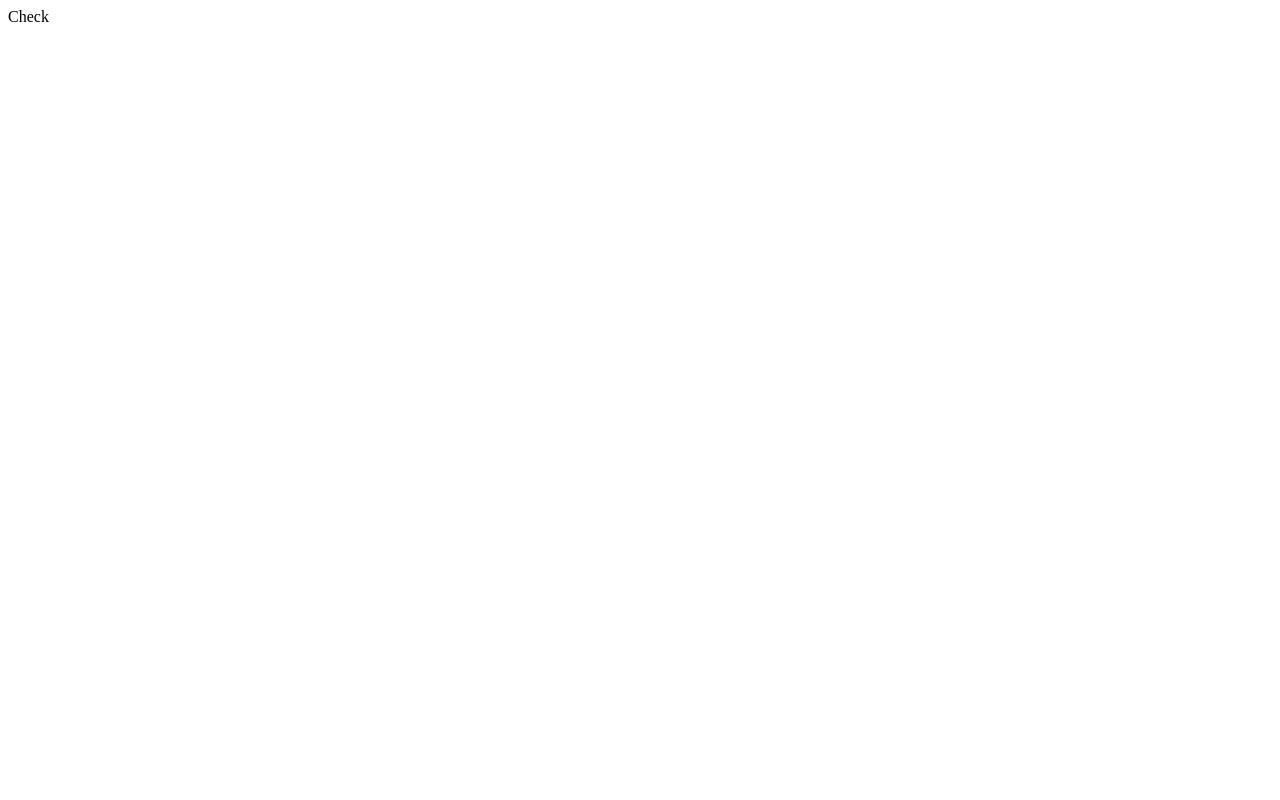
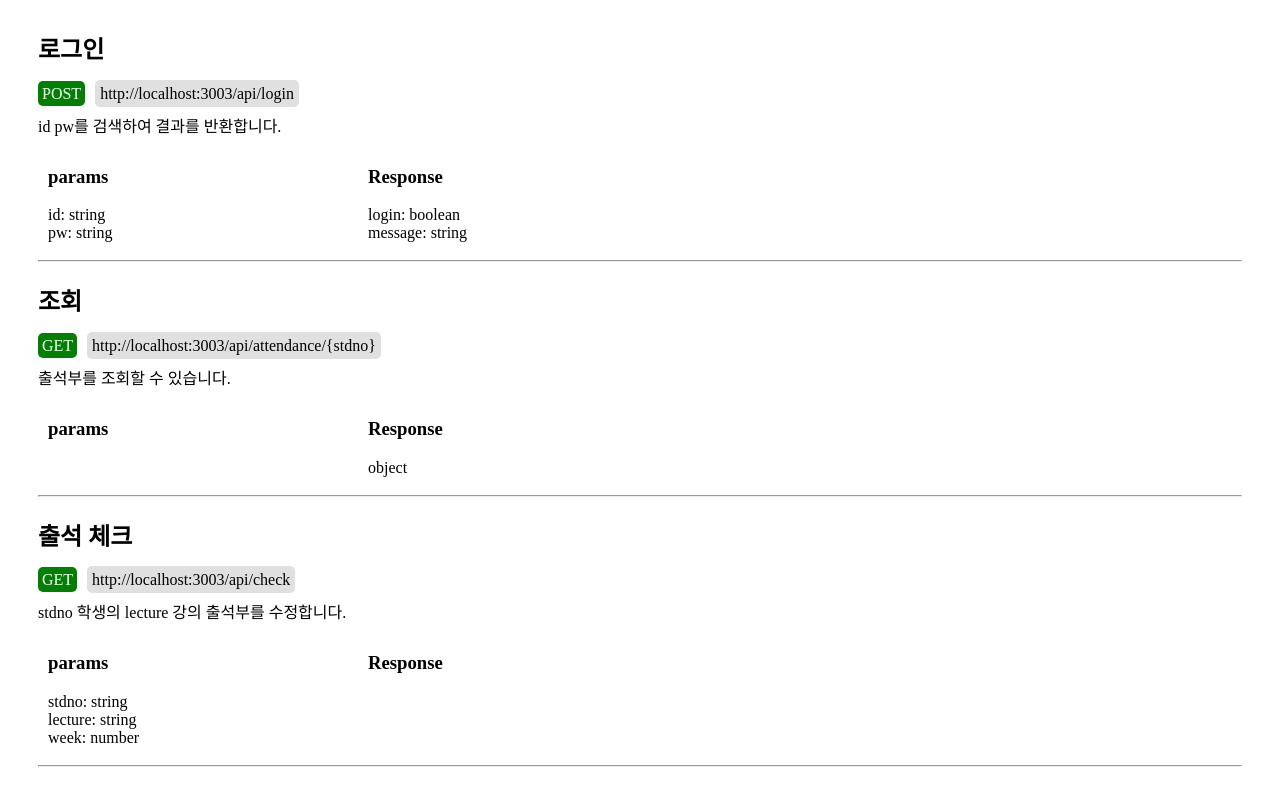
Before and after one commit to checkchek/Attendance_Check_Web-api, a Next.js app: page / in a window 1280 px wide. Built offline with nearby package versions, Linux system fonts and the light colour scheme.

Commit message:
출석부 수정, 조회, login  api

```diff
--- /dev/null
+++ b/pages/api/attendance/[stdno].ts
@@ -0,0 +1,25 @@
+// Next.js API route support: https://nextjs.org/docs/api-routes/introduction
+import User from "@/models/User";
+import type { NextApiRequest, NextApiResponse } from "next";
+import Lecture, { ILecture } from "@/models/Lecture";
+import dbConnect from "@/utils/db/dbConnect";
+
+type Data = {
+  result: string;
+};
+
+export default async function handler(
+  req: NextApiRequest,
+  res: NextApiResponse<Data>
+) {
+  dbConnect();
+  const stdno = String(req.query.stdno);
+  const user = await User.findOne({ stdno: stdno }).populate("lectures");
+
+  let resObj: any = {};
+  user.lectures.map((lecture: ILecture) => {
+    resObj[lecture.name] = lecture.attendance[stdno];
+  });
+
+  return res.status(200).json({ result: resObj });
+}
--- a/pages/api/check.ts
+++ b/pages/api/check.ts
@@ -1,29 +1,42 @@
 // Next.js API route support: https://nextjs.org/docs/api-routes/introduction
+import User from "@/models/User";
 import type { NextApiRequest, NextApiResponse } from "next";
+import Lecture, { IAttendance, ILecture } from "@/models/Lecture";
+import dbConnect from "@/utils/db/dbConnect";
 
 type Data = {
   stdno: string;
-  date: string;
-  time: string;
 };
 
 export default async function handler(
   req: NextApiRequest,
   res: NextApiResponse<Data>
 ) {
+  dbConnect();
   const stdno = String(req.query.stdno);
+  const lectureName = String(req.query.lecture);
+  const week = Number(req.query.week);
+  console.log(stdno, lectureName);
 
-  const today = new Date();
-  const year = today.getFullYear();
-  const month = ("0" + (today.getMonth() + 1)).slice(-2);
-  const day = ("0" + today.getDate()).slice(-2);
-  const hours = ("0" + today.getHours()).slice(-2);
-  const minutes = ("0" + today.getMinutes()).slice(-2);
-  const seconds = ("0" + today.getSeconds()).slice(-2);
-  const timeString = hours + ":" + minutes + ":" + seconds;
-  const dateString = year + "-" + month + "-" + day;
+  // const today = new Date();
+  // const year = today.getFullYear();
+  // const month = ("0" + (today.getMonth() + 1)).slice(-2);
+  // const day = ("0" + today.getDate()).slice(-2);
+  // const hours = ("0" + today.getHours()).slice(-2);
+  // const minutes = ("0" + today.getMinutes()).slice(-2);
+  // const seconds = ("0" + today.getSeconds()).slice(-2);
+  // const timeString = hours + ":" + minutes + ":" + seconds;
+  // const dateString = year + "-" + month + "-" + day;
 
-  return res
-    .status(200)
-    .json({ stdno: stdno, date: dateString, time: timeString });
+  const lecture = await Lecture.findOne({ name: lectureName });
+  const attendance_list = { ...lecture.attendance };
+  const attendance_copy = [...attendance_list[stdno]];
+  attendance_copy[week] = 0;
+  attendance_list[stdno] = attendance_copy;
+  lecture.attendance = attendance_list;
+
+  console.log(lecture);
+  await lecture.save();
+
+  return res.status(200).json({ stdno: stdno });
 }
--- a/pages/api/initial.ts
+++ b/pages/api/initial.ts
@@ -46,7 +46,7 @@ export default async function handler(
   });
 
   // 수강생 초기화 (생성)
-  lecture1.students = [user1];
+  lecture1.students = [user1, user3];
   lecture2.students = [user1, user2];
   lecture3.students = [user3];
 
--- /dev/null
+++ b/pages/api/login.ts
@@ -0,0 +1,27 @@
+import User, { IUser } from "@/models/User";
+import dbConnect from "@/utils/db/dbConnect";
+import { HydratedDocument } from "mongoose";
+import { NextApiRequest, NextApiResponse } from "next";
+
+export default async function handler(
+  req: NextApiRequest,
+  res: NextApiResponse
+) {
+  console.log("login api");
+  dbConnect();
+  const { id, pw } = req.body;
+  const user = await User.findOne({ id: id });
+  if (!user) {
+    return res.status(200).json({ login: "false", message: "user not found." });
+  }
+
+  if (user.pw === pw) {
+    return res
+      .status(200)
+      .json({ login: "success", message: "login success." });
+  } else {
+    return res
+      .status(200)
+      .json({ login: "false", message: "user password is not matched." });
+  }
+}
--- a/pages/api/status.ts
+++ /dev/null
@@ -1,12 +0,0 @@
-import dbConnect from "@/utils/db/dbConnect";
-import { NextApiRequest, NextApiResponse } from "next";
-
-export default async function handler(
-  req: NextApiRequest,
-  res: NextApiResponse
-) {
-  await dbConnect();
-
-  const stdno = String(req.query.stdno);
-  return res.status(200).json({});
-}
--- a/pages/api/test.ts
+++ b/pages/api/test.ts
@@ -7,9 +7,11 @@ export default async function handler(
   req: NextApiRequest,
   res: NextApiResponse
 ) {
+  console.log("test");
   await dbConnect();
-  const lecture = await Lecture.find({ name: "C언어" });
-  console.log(lecture[0].attendance);
+
+  const users = await User.find({});
+  users.remove();
 
   return res.status(200).json({});
 }
--- a/pages/index.tsx
+++ b/pages/index.tsx
@@ -1,3 +1,111 @@
+import styled from "styled-components";
+
+const Wrapper = styled.div`
+  margin: 30px;
+`;
+const Item = styled.div``;
+const Params = styled.div`
+  margin: 10px;
+  width: 300px;
+`;
+const Response = styled.div`
+  margin: 10px;
+`;
+const H3 = styled.div`
+  margin-bottom: 10px;
+`;
+const Url = styled.span`
+  background-color: #e0e0e0;
+  border-radius: 5px;
+  padding: 5px;
+  margin-left: 10px;
+`;
+const Method = styled.span`
+  background-color: green;
+  color: white;
+  border-radius: 5px;
+  padding: 4px;
+  margin-bottom: 10px;
+`;
+const Row = styled.div`
+  display: flex;
+  align-items: flex-start;
+`;
+
+interface IBlockProps {
+  title: string;
+  method: string;
+  url: string;
+  desc: string;
+  params?: string[];
+  res?: string[];
+}
+function Block({ title, method, url, desc, params, res }: IBlockProps) {
+  return (
+    <Item>
+      <h2>{title}</h2>
+      <H3>
+        <Method>{method}</Method>
+        <Url>{url}</Url>
+      </H3>
+      <div>{desc}</div>
+      <Row>
+        <Params>
+          <h3>params</h3>
+          {params?.map((p, idx) => (
+            <>
+              <span key={idx}>{p}</span>
+              <br />
+            </>
+          ))}
+        </Params>
+
+        <Response>
+          <h3>Response</h3>
+          {res?.map((p, idx) => (
+            <>
+              <span key={idx}>{p}</span>
+              <br />
+            </>
+          ))}
+        </Response>
+      </Row>
+      <hr />
+    </Item>
+  );
+}
+
 export default function Home() {
-  return <>Check</>;
+  const obj = {
+    result: {
+      C언어: [-1, -1, -1, -1, -1, -1, -1, -1, -1, -1, -1, -1, -1, -1, -1, -1],
+      네트워크: [-1, 0, -1, -1, -1, -1, -1, -1, -1, -1, -1, -1, -1, -1, -1, -1],
+    },
+  };
+  return (
+    <Wrapper>
+      <Block
+        title="로그인"
+        method="POST"
+        url="http://localhost:3003/api/login"
+        desc="id pw를 검색하여 결과를 반환합니다."
+        params={["id: string", "pw: string"]}
+        res={["login: boolean", "message: string"]}
+      ></Block>
+      <Block
+        title="조회"
+        method="GET"
+        url="http://localhost:3003/api/attendance/&#123;stdno&#125;"
+        desc="출석부를 조회할 수 있습니다."
+        res={["object"]}
+      ></Block>
+      <Block
+        title="출석 체크"
+        method="GET"
+        url="http://localhost:3003/api/check"
+        desc="stdno 학생의 lecture 강의 출석부를 수정합니다."
+        params={["stdno: string", "lecture: string", "week: number"]}
+      ></Block>
+    </Wrapper>
+  );
 }
```
Also changed, not shown: package.json (+6 -1 lines), 1 other file (tests, documents, lock files or other folders).
